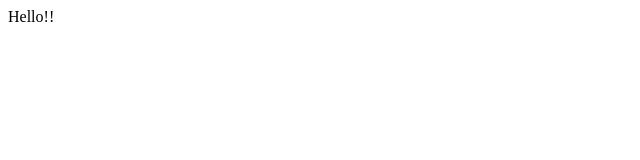
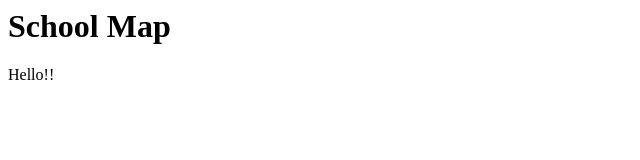
Before and after one commit to calderrussell/Ticker-for-Change-2024-CRAD, a plain HTML site: page index.html in a window 1280 px wide. Shown: the whole page, without its empty margins (0-640 px from the left). Drawn offline with Linux system fonts and the light colour scheme.

Commit message:
Update index.html

```diff
--- a/index.html
+++ b/index.html
@@ -1 +1,2 @@
-Hello!!
+<h1>School Map</h1>
+<p>Hello!!</p>
```
